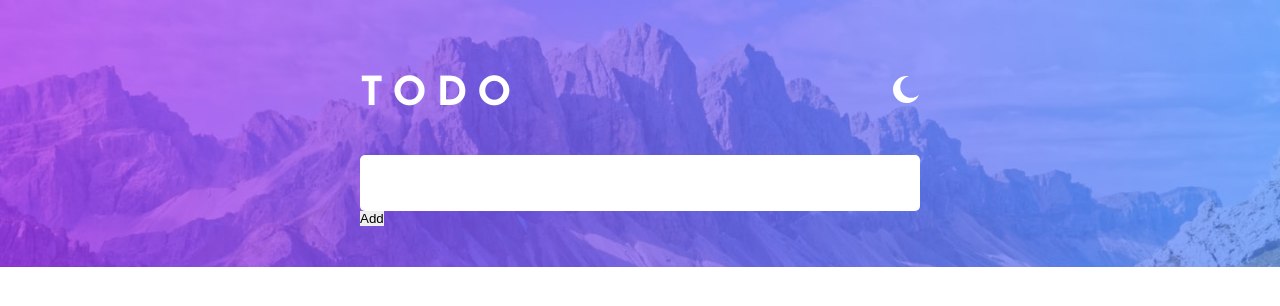
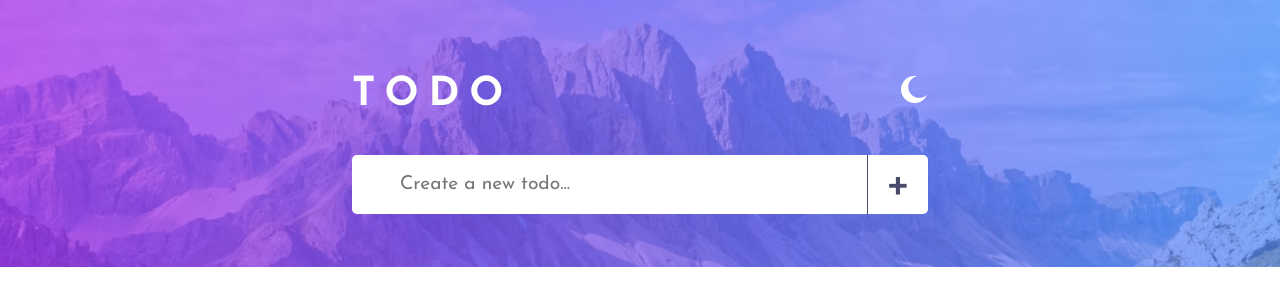
Before and after one commit to salmaane/todo-list-v2, a React (Create React App) app: page / in a window 1280 px wide. Shown: the top 306 px of the page. Built offline with nearby package versions, Linux system fonts and the light colour scheme.

Commit message:
css header(logo-theme) and form(input) completed

```diff
--- a/src/components/todolist.js
+++ b/src/components/todolist.js
@@ -5,17 +5,19 @@ import Todo from './Todo.js'
 
 export default function TodoList() {
     const [todos,setTodos] = useState([]);
-    const [value,setValue] = useState('');
+    const [text,setText] = useState('');
     const inputRef = useRef(null);
 
-    function handleTodoAdd() {
+    function handleTodoAdd(e) {
+        e.preventDefault();
+        if(inputRef.current.value === '') return;
         const newTodo = {
             id : uuid(),
             text : inputRef.current.value,
             done:false
         }
         setTodos([...todos,newTodo]);
-        setValue('');
+        setText('');
     }
 
     function handleDeleteTodo(todoId){
@@ -37,13 +39,18 @@ export default function TodoList() {
 
     return (
         <div className='todolist'>
-            <input
-             type="text"
-             ref={inputRef}
-             value={value}
-             onChange={e=>setValue(e.target.value)}
-             />
-            <button onClick={handleTodoAdd} >Add</button>
+            <form>
+                <input
+                type="text"
+                ref={inputRef}
+                value={text}
+                onChange={e=>setText(e.target.value)}
+                placeholder="Create a new todo..."
+                />
+                <button onClick={handleTodoAdd}
+                 className="add-button"
+                 >+</button>
+            </form>
             <ul>
                 {todos.map(todo => (
                     <Todo
--- a/src/index.css
+++ b/src/index.css
@@ -1,13 +1,28 @@
-:root {
+* {
   font-family: 'Josefin Sans', sans-serif;
-}
-* {
   list-style: none;
   box-sizing: border-box;
   text-decoration: none;
   margin: 0;
   padding: 0;
   border: none;
+  outline: none;
+}
+main {
+  height: 100vh;
+  display: flex;
+  align-items: center;
+  flex-direction: column;
+  background: url('../public/images/bg-desktop-light.jpg') no-repeat;
+  background-size: contain;
+}
+
+header {
+  width: 36rem;
+  display: flex;
+  justify-content: space-between;
+  margin-top: 4rem;
+  align-items: center;
 }
 .logo {
   color: white;
@@ -20,33 +35,30 @@
  width: 1.7rem;
  cursor: pointer;
 }
-main {
-  height: 100vh;
+
+
+.todolist {
+  width: 36rem;
+}
+form {
+  margin-top: 2.5rem;
+  width: 100%;
   display: flex;
-  align-items: center;
-  flex-direction: column;
-  background: url('../public/images/bg-desktop-light.jpg') no-repeat;
-  background-size: contain;
 }
-header {
-  width: 35rem;
-  display: flex;
-  justify-content: space-between;
-  margin-top: 4rem;
-  align-items: center;
-}
-.todolist {
-  width: 35rem;
-}
-input {
-  width: 100%;
-  height: 3.5rem;
-  border-radius: 5px;
-  margin-top: 2.5rem;
+input[type='text'] {
+  flex-grow: 1;
+  height: 3.7rem;
   color: hsl(235, 19%, 35%);
   font-size: 1.2rem;
-  padding: 0 3.5rem;
+  padding-left: 3rem;
+  border-radius: 5px 0 0 5px;
 }
-input:focus {
-  border: none;
+.add-button {
+  width: 3.8rem;
+  color: hsl(235, 19%, 35%);
+  font-size: 3rem;
+  background-color: white;
+  border-radius: 0 5px 5px 0;
+  border-left: 0.5px solid hsl(235, 19%, 35%);
+  cursor: pointer;
 }
```
Also changed, not shown: public/images/plus-solid.svg (added).
